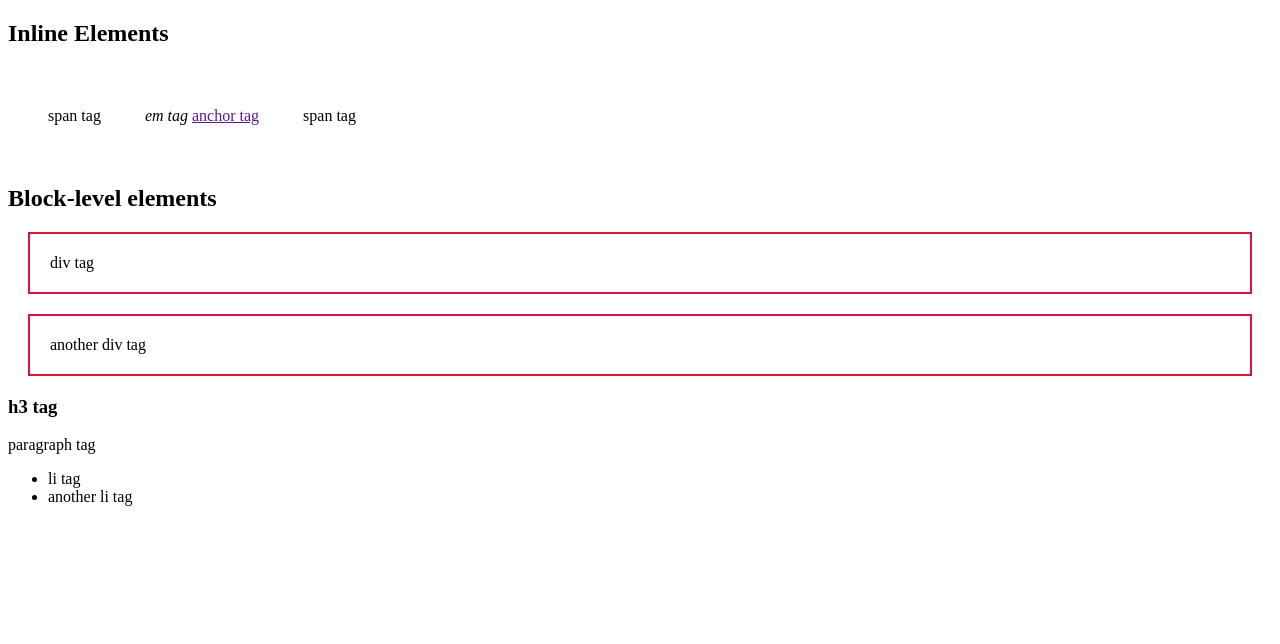
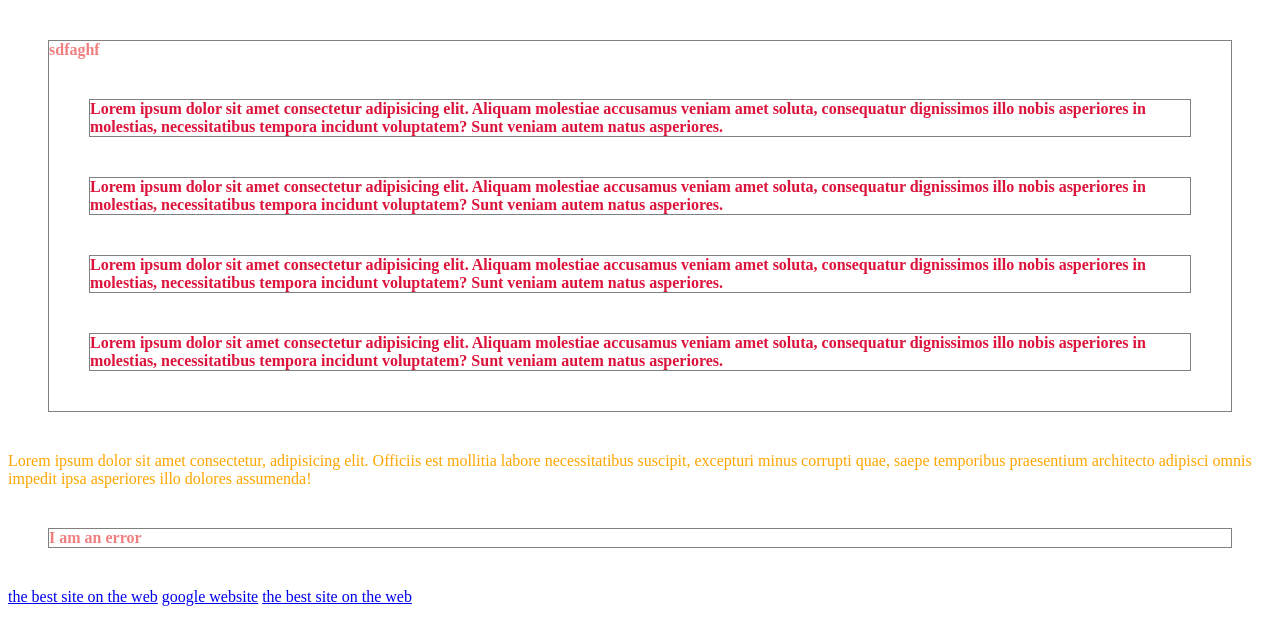
Before and after one commit to MiguelDominguezSanchez/the-net-ninja-html-and-css-crash-course, a plain HTML site: page index.html in a window 1280 px wide. Drawn offline with Linux system fonts and the light colour scheme.

Commit message:
5 – CSS Classes & Selectors

```diff
--- a/index.html
+++ b/index.html
@@ -8,23 +8,25 @@
 </head>
 <body>
 
-    <h2>Inline Elements</h2>
+    <div id="content">
+        sdfaghf
+        <p>Lorem ipsum dolor sit amet consectetur adipisicing elit. Aliquam molestiae accusamus veniam amet soluta, consequatur dignissimos illo nobis asperiores in molestias, necessitatibus tempora incidunt voluptatem? Sunt veniam autem natus asperiores.</p>
 
-    <span>span tag</span>
-    <em>em tag</em>
-    <a href="">anchor tag</a>
-    <span>span tag</span>
+        <p class="error">Lorem ipsum dolor sit amet consectetur adipisicing elit. Aliquam molestiae accusamus veniam amet soluta, consequatur dignissimos illo nobis asperiores in molestias, necessitatibus tempora incidunt voluptatem? Sunt veniam autem natus asperiores.</p>
 
-    <h2>Block-level elements</h2>
+        <p class="success">Lorem ipsum dolor sit amet consectetur adipisicing elit. Aliquam molestiae accusamus veniam amet soluta, consequatur dignissimos illo nobis asperiores in molestias, necessitatibus tempora incidunt voluptatem? Sunt veniam autem natus asperiores.</p>
 
-    <div>div tag</div>
-    <div>another div tag</div>
-    <h3>h3 tag</h3>
-    <p>paragraph tag</p>
-    <ul>
-        <li>li tag</li>
-        <li>another li tag</li>
-    </ul>
+        <p class="success feedback">Lorem ipsum dolor sit amet consectetur adipisicing elit. Aliquam molestiae accusamus veniam amet soluta, consequatur dignissimos illo nobis asperiores in molestias, necessitatibus tempora incidunt voluptatem? Sunt veniam autem natus asperiores.</p>
+
+    </div>
+
+    <p>Lorem ipsum dolor sit amet consectetur, adipisicing elit. Officiis est mollitia labore necessitatibus suscipit, excepturi minus corrupti quae, saepe temporibus praesentium architecto adipisci omnis impedit ipsa asperiores illo dolores assumenda!</p>
+
+    <div class="error">I am an error</div>
+
+    <a href="https://www.thenetninja.co.uk">the best site on the web</a>
+    <a href="https://www.gooogle.com">google website</a>
+    <a href="https://www.thenetninja.co.uk">the best site on the web</a>
 
 </body>
 </html>
--- a/style.css
+++ b/style.css
@@ -1,13 +1,42 @@
-span {
-    display: inline-block;
-    margin: 20px;
+/* p.error {
+    color: red;
+}
+p.success{
+    color: rgb(75, 189, 75);
+}
+p.success.feedback{
+    border: 1px dashed rgb(75, 189, 75);
+}
+div#content{
+    background-color: #ebebeb;
     padding: 20px;
+} */
+/* div .error{
+    color: red;
+} */
+/* a[href*="thenetninja"]{
+    background-color: #3dd13d;
+    color: white;
+    text-decoration: none;
+    font-weight: bold;
+    text-transform: uppercase;
 }
-
-div {
-    /* display: inline; */
-    border: 2px solid crimson;
-    margin: 20px;
-    margin: 20px;
-    padding: 20px;
+a[href$=".com"]{
+    color: white;
+    background: red;
+    border: 2px solid blue;
+} */
+div{
+    color: lightcoral;
+    border: 1px solid gray;
+    margin: 40px;
+    font-weight: bold;
 }
+div p{
+    border: inherit;
+    margin: inherit;
+    color: crimson;
+}
+p{
+    color: orange;
+}
--- /dev/null
+++ b/style_#4.3.css
@@ -0,0 +1,13 @@
+span {
+    display: inline-block;
+    margin: 20px;
+    padding: 20px;
+}
+
+div {
+    /* display: inline; */
+    border: 2px solid crimson;
+    margin: 20px;
+    margin: 20px;
+    padding: 20px;
+}
```
Also changed, not shown: index_#4.3.html (added, +30 -0 lines), 1 other file.
